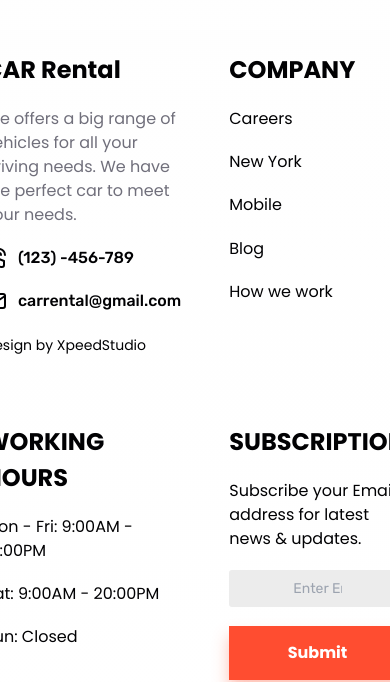
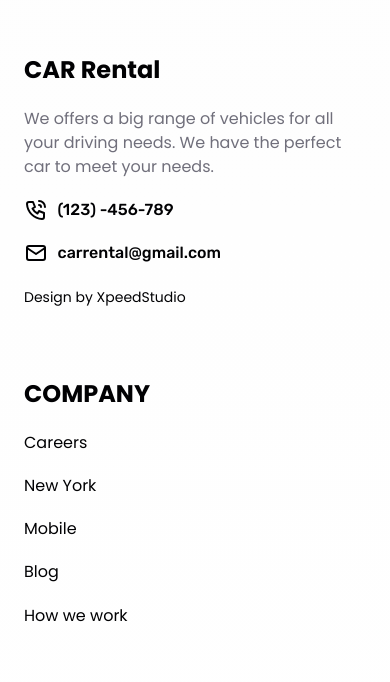
Before and after one commit to TortarZ/car-rental, a Next.js app: page / in a window 390 px wide. Shown: the part 9862-10544 px from the top of the page. Built offline with nearby package versions, Linux system fonts and the light colour scheme.

Commit message:
feat (Footer): Responsive for all device

```diff
--- a/app/components/Styles/Footer.css
+++ b/app/components/Styles/Footer.css
@@ -78,3 +78,14 @@
     width: 100%;
   }
 }
+
+@media (max-width: 430px) {
+  .footer-con {
+    padding: 5rem 1.5rem;
+  }
+
+  .footer-con-box {
+    display: flex;
+    flex-direction: column;
+  }
+}
```
